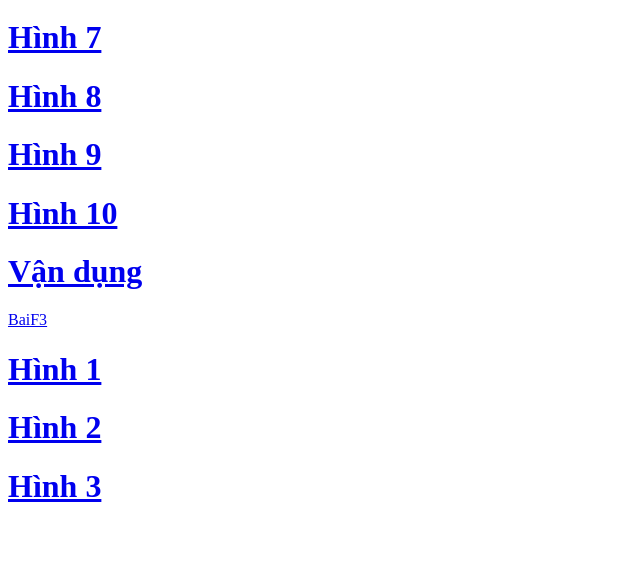
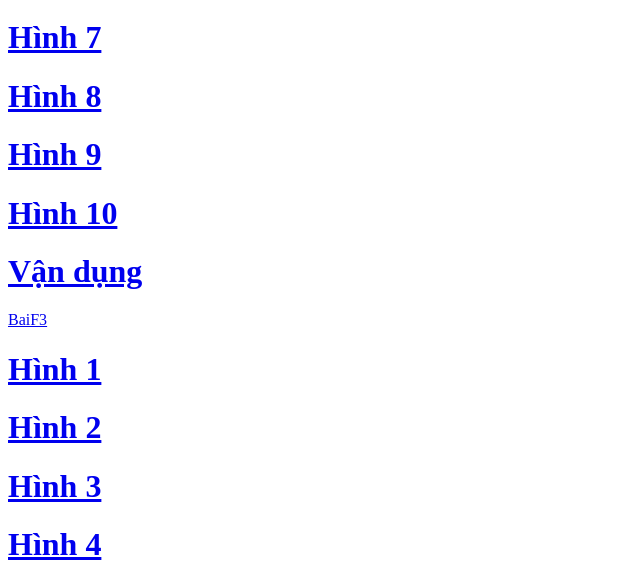
Before and after one commit to shadowdusteddesign-lgtm/shadowdusteddesign-lgtm.github.io, a plain HTML site: page index.html in a window 1280 px wide. Shown: the part 694-1279 px from the top of the page, without its empty margins (0-640 px from the left). Before the commit the page ends 1220 px from the top, so only its background shows below. Drawn offline with Linux system fonts and the light colour scheme.

Commit message:
Update index.html

```diff
--- a/index.html
+++ b/index.html
@@ -26,5 +26,6 @@
       <h1><a href="BaiF3/Hình 1.html">Hình 1</a></h1>
       <h1><a href="BaiF3/Hình 2.html">Hình 2</a></h1>
       <h1><a href="BaiF3/Hình 3.html">Hình 3</a></h1>
+      <h1><a href="BaiF3/Nhiệm vụ 1.html">Hình 4</a></h1>
 </body>
 </html>
```
